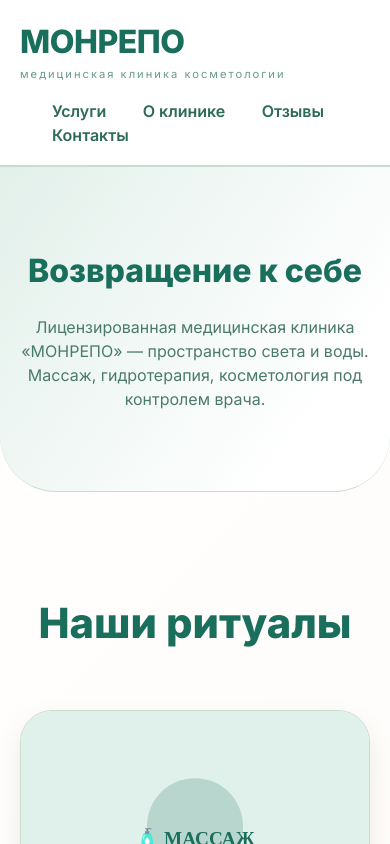
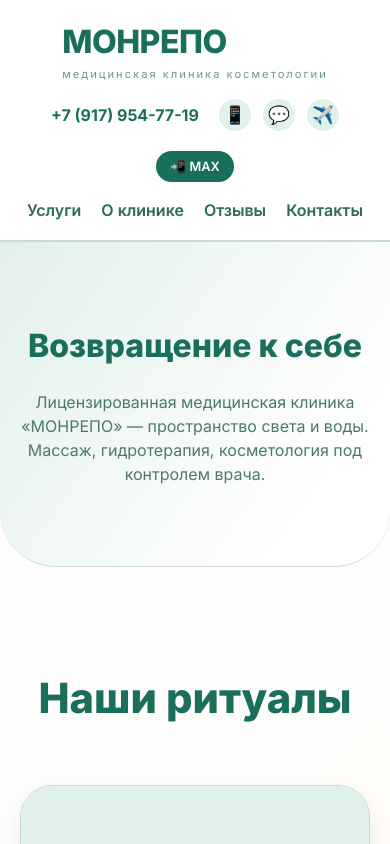
Before and after one commit to bleedeath94-byte/monrepo, a plain HTML site: page index.html in a window 390 px wide. Shown: the top 844 px of the page. Drawn offline with Linux system fonts and the light colour scheme.

Commit message:
Update index.html

```diff
--- a/index.html
+++ b/index.html
@@ -58,17 +58,85 @@
             letter-spacing: 2px;
         }
 
+        /* НАВИГАЦИЯ ПО ЦЕНТРУ */
+        .nav {
+            display: flex;
+            gap: 36px;
+            margin: 0 auto;
+        }
+
         .nav a {
-            margin-left: 32px;
             text-decoration: none;
             color: #2d6a58;
             font-weight: 600;
             transition: 0.2s;
             cursor: pointer;
+            font-size: 1rem;
         }
 
         .nav a:hover {
             color: #1a6e5c;
+        }
+
+        /* ПРАВЫЙ БЛОК С ТЕЛЕФОНОМ И ИКОНКАМИ */
+        .contact-info-header {
+            display: flex;
+            align-items: center;
+            gap: 20px;
+        }
+
+        .phone-number {
+            font-weight: 700;
+            font-size: 1rem;
+            color: #1a6e5c;
+            text-decoration: none;
+            white-space: nowrap;
+        }
+
+        .social-icons {
+            display: flex;
+            align-items: center;
+            gap: 12px;
+        }
+
+        .social-icons a {
+            display: flex;
+            align-items: center;
+            justify-content: center;
+            width: 32px;
+            height: 32px;
+            background: #e0f0ea;
+            border-radius: 50%;
+            transition: 0.2s;
+            text-decoration: none;
+            font-size: 1.1rem;
+        }
+
+        .social-icons a:hover {
+            background: #c8e0d6;
+            transform: scale(1.05);
+        }
+
+        .app-icon {
+            display: flex;
+            align-items: center;
+            gap: 6px;
+            background: #1a6e5c;
+            padding: 6px 14px;
+            border-radius: 40px;
+            text-decoration: none;
+            transition: 0.2s;
+        }
+
+        .app-icon span {
+            color: white;
+            font-size: 0.8rem;
+            font-weight: 600;
+        }
+
+        .app-icon:hover {
+            background: #23967e;
+            transform: scale(1.02);
         }
 
         .hero {
@@ -468,6 +536,20 @@
             border-top: 1px solid #c8dccf;
         }
 
+        @media (max-width: 900px) {
+            .header-inner {
+                flex-direction: column;
+            }
+            .nav {
+                margin: 0;
+                order: 3;
+            }
+            .contact-info-header {
+                margin: 0;
+                order: 2;
+            }
+        }
+
         @media (max-width: 760px) {
             .container {
                 padding: 0 20px;
@@ -494,6 +576,15 @@
             .features-grid {
                 grid-template-columns: 1fr;
             }
+            .nav {
+                flex-wrap: wrap;
+                justify-content: center;
+                gap: 20px;
+            }
+            .contact-info-header {
+                flex-wrap: wrap;
+                justify-content: center;
+            }
         }
     </style>
 </head>
@@ -505,11 +596,26 @@
             <h1>МОНРЕПО</h1>
             <p>медицинская клиника косметологии</p>
         </div>
+
+        <!-- НАВИГАЦИЯ ПО ЦЕНТРУ -->
         <div class="nav">
             <a onclick="scrollToServices()">Услуги</a>
             <a onclick="scrollToFeatures()">О клинике</a>
             <a onclick="scrollToReviews()">Отзывы</a>
             <a onclick="scrollToContact()">Контакты</a>
+        </div>
+
+        <!-- ПРАВЫЙ БЛОК: ТЕЛЕФОН + ИКОНКИ MESSENGERS + ПРИЛОЖЕНИЕ MAX -->
+        <div class="contact-info-header">
+            <a href="tel:+79179547719" class="phone-number">+7 (917) 954-77-19</a>
+            <div class="social-icons">
+                <a href="#" target="_blank">📱</a>
+                <a href="#" target="_blank">💬</a>
+                <a href="#" target="_blank">✈️</a>
+            </div>
+            <a href="#" class="app-icon">
+                <span>📲 MAX</span>
+            </a>
         </div>
     </div>
 </header>
@@ -521,6 +627,7 @@
     </div>
 </section>
 
+<!-- ВСЁ ОСТАЛЬНОЕ (услуги, характеристики, отзывы, контакты, футер) ПОЛНОСТЬЮ СОХРАНЕНО -->
 <section id="services" class="services-section">
     <div class="container">
         <div class="section-title">Наши ритуалы</div>
@@ -579,36 +686,12 @@
             <div class="features-title">Почему МОНРЕПО</div>
             <div class="features-subtitle">Лицензированная клиника, а не салон: ваша безопасность под контролем врача</div>
             <div class="features-grid">
-                <div class="feature-item">
-                    <div class="feature-number">01</div>
-                    <div class="feature-title">Медицинская лицензия</div>
-                    <div class="feature-desc">Мы — лицензированная медицинская организация, а не салон красоты.</div>
-                </div>
-                <div class="feature-item">
-                    <div class="feature-number">02</div>
-                    <div class="feature-title">Врачи-косметологи</div>
-                    <div class="feature-desc">Процедуры выполняют специалисты с медицинским образованием.</div>
-                </div>
-                <div class="feature-item">
-                    <div class="feature-number">03</div>
-                    <div class="feature-title">Оригинальные аппараты с регистрацией</div>
-                    <div class="feature-desc">Всё оборудование имеет регистрационные удостоверения.</div>
-                </div>
-                <div class="feature-item">
-                    <div class="feature-number">04</div>
-                    <div class="feature-title">Индивидуальный подбор</div>
-                    <div class="feature-desc">Врач не продаёт «пакет», а подбирает решение под вашу задачу на консультации.</div>
-                </div>
-                <div class="feature-item">
-                    <div class="feature-number">05</div>
-                    <div class="feature-title">Сертифицированные препараты</div>
-                    <div class="feature-desc">Используем только оригинальные препараты с полной документацией.</div>
-                </div>
-                <div class="feature-item">
-                    <div class="feature-number">06</div>
-                    <div class="feature-title">Анонимность и комфорт</div>
-                    <div class="feature-desc">Индивидуальные кабинеты и полная конфиденциальность.</div>
-                </div>
+                <div class="feature-item"><div class="feature-number">01</div><div class="feature-title">Медицинская лицензия</div><div class="feature-desc">Мы — лицензированная медицинская организация, а не салон красоты.</div></div>
+                <div class="feature-item"><div class="feature-number">02</div><div class="feature-title">Врачи-косметологи</div><div class="feature-desc">Процедуры выполняют специалисты с медицинским образованием.</div></div>
+                <div class="feature-item"><div class="feature-number">03</div><div class="feature-title">Оригинальные аппараты с регистрацией</div><div class="feature-desc">Всё оборудование имеет регистрационные удостоверения.</div></div>
+                <div class="feature-item"><div class="feature-number">04</div><div class="feature-title">Индивидуальный подбор</div><div class="feature-desc">Врач не продаёт «пакет», а подбирает решение под вашу задачу на консультации.</div></div>
+                <div class="feature-item"><div class="feature-number">05</div><div class="feature-title">Сертифицированные препараты</div><div class="feature-desc">Используем только оригинальные препараты с полной документацией.</div></div>
+                <div class="feature-item"><div class="feature-number">06</div><div class="feature-title">Анонимность и комфорт</div><div class="feature-desc">Индивидуальные кабинеты и полная конфиденциальность.</div></div>
             </div>
         </div>
 
@@ -616,22 +699,11 @@
             <div class="rating-badge">4.9</div>
             <div class="rating-stats">средний рейтинг на Яндекс.Картах (187 оценок)</div>
             <div class="rating-grid">
-                <div class="rating-item">
-                    <div class="rating-percent">100%</div>
-                    <div class="rating-label">Атмосфера</div>
-                </div>
-                <div class="rating-item">
-                    <div class="rating-percent">95%</div>
-                    <div class="rating-label">Чистота</div>
-                </div>
-                <div class="rating-item">
-                    <div class="rating-percent">91%</div>
-                    <div class="rating-label">Лазерная эпиляция</div>
-                </div>
+                <div class="rating-item"><div class="rating-percent">100%</div><div class="rating-label">Атмосфера</div></div>
+                <div class="rating-item"><div class="rating-percent">95%</div><div class="rating-label">Чистота</div></div>
+                <div class="rating-item"><div class="rating-percent">91%</div><div class="rating-label">Лазерная эпиляция</div></div>
             </div>
-            <button class="yandex-button" onclick="window.open('https://yandex.ru/maps/org/monrepo/1185194185/reviews/?ll=30.398920%2C59.845325&z=14', '_blank')">
-                Читать все 116 отзывов на Яндекс.Картах
-            </button>
+            <button class="yandex-button" onclick="window.open('https://yandex.ru/maps/org/monrepo/1185194185/reviews/?ll=30.398920%2C59.845325&z=14', '_blank')">Читать все 116 отзывов на Яндекс.Картах</button>
         </div>
 
         <div class="extra-services">
```
